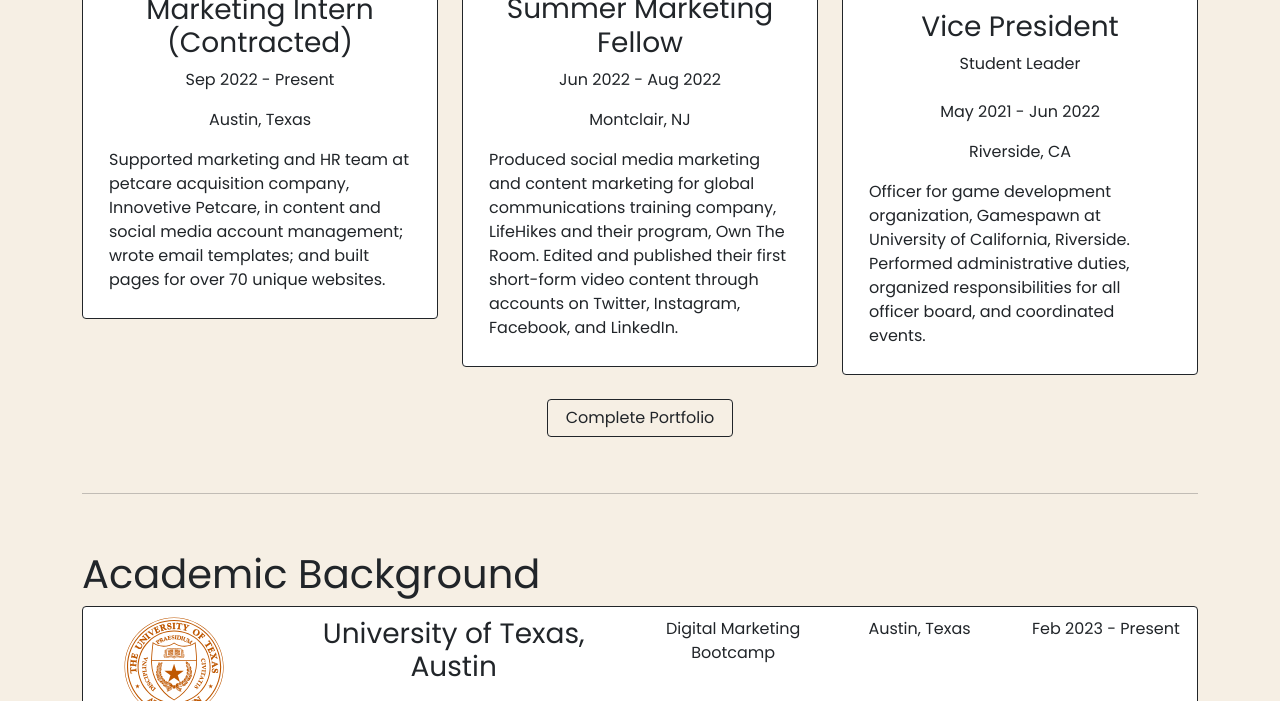
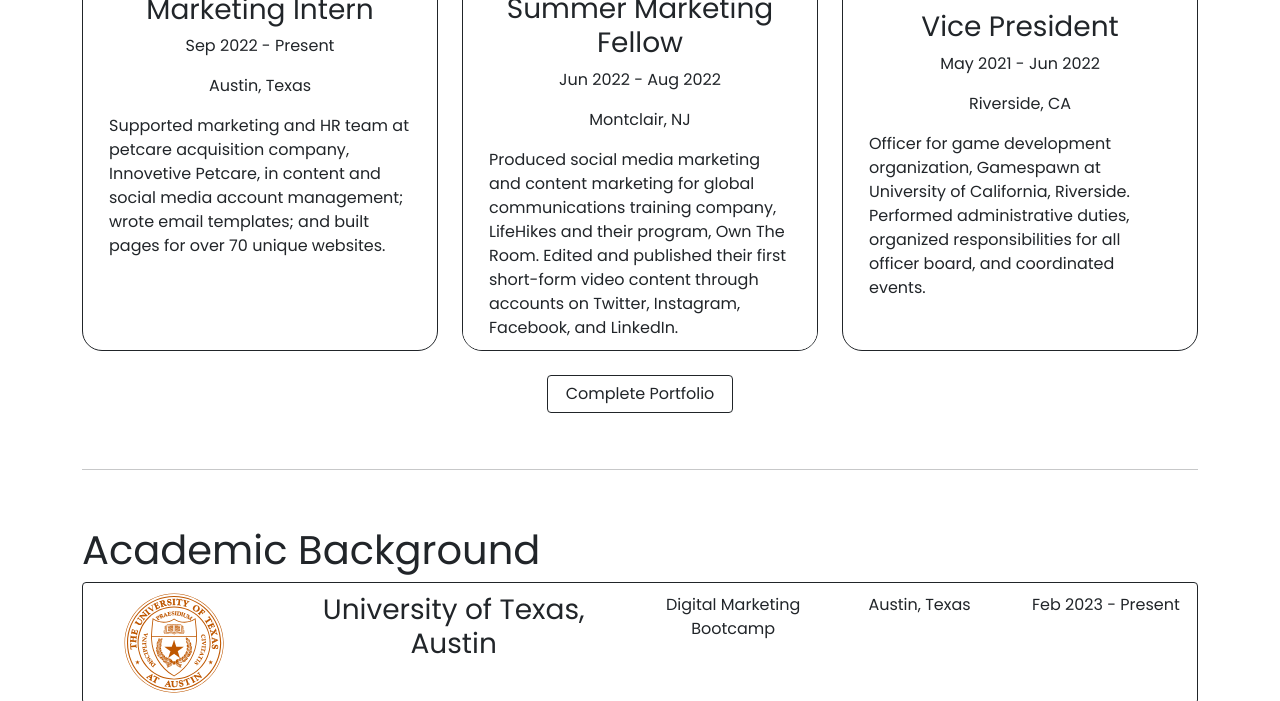
Before and after one commit to donovan-frazier/Izzy-portfolio, a plain HTML site: page index.html in a window 1280 px wide. Shown: the part 1214-1915 px from the top of the page. Drawn offline with nearby package versions, Linux system fonts and the light colour scheme.

```diff
--- a/CSS/main.css
+++ b/CSS/main.css
@@ -1,6 +1,5 @@
 body {
     font-family: 'Poppins', sans-serif;
-    background-color:#F6EFE4;
 }
 
 .navbar-nav > li {
@@ -12,10 +11,23 @@ body {
     padding-top:20px;
     padding-bottom:20px;
 }
+/*
+.card {
+    background-color:#F6EFE4;
+}
+*/
 
 .dark-mode {
     background-color:black;
     color:white;
+
+    .card {
+        background-color:black;
+    }
+
+    .btn {
+        color:#9DA5AF;
+    }
 }
 .dark-mode {
     animation-name:text-fade;
--- a/index.html
+++ b/index.html
@@ -276,11 +276,11 @@
 
         <div class="row gy-3">
             <div class="col position-relative">
-                <div class="card border-dark" style="padding:10px;">
+                <div class="card border-dark overflow-auto" style="padding:10px; height:450px; border-radius:20px;">
                     <img class="card-img-top mx-auto" src="images/IPC-Logo-small2.png" alt="Innovetive Petcare logo" style="width:200px; padding-top:10px;">
 
                     <div class="card-body">
-                        <h3 class="card-title text-center">Marketing Intern (Contracted)</h3>
+                        <h3 class="card-title text-center">Marketing Intern</h3>
                         <p class="card-text text-center">Sep 2022 - Present</p>
                         <p class="card-text text-center">Austin, Texas</p>
                         <p class="card-text">
@@ -290,8 +290,9 @@
                     </div>
                 </div>
             </div>
+
             <div class="col">
-                <div class="card border-dark" style="padding:10px;">
+                <div class="card border-dark overflow-auto" style="padding:10px; height:450px; border-radius:20px;">
                     <img class="card-img-top mx-auto" src="images/OTR-Powered-by-LifeHikes-logo-Horizontal.png" alt="LifeHikes logo" style="width:250px; padding-top:10px;">
 
                     <div class="card-body">
@@ -306,16 +307,15 @@
                     </div>
                 </div>
             </div>
+
             <div class="col">
-                <div class="card border-dark rounded" style="padding:10px;">
+                <div class="card border-dark overflow-auto" style="padding:10px; height:450px; border-radius:20px;">
                     <div class="bg-dark rounded mx-auto" style="padding:10px;">
                         <img class="card-img-top mx-auto" src="images/Gamespawn Logo.svg" alt="Gamespawn logo" style="width:250px; padding-top:10px;">
                     </div>
 
                     <div class="card-body">
                         <h3 class="card-title text-center">Vice President</h3>
-                        <figcaption class="text-center">Student Leader</figcaption>
-                        <br>
                         <p class="card-text text-center">May 2021 - Jun 2022</p>
                         <p class="card-text text-center">Riverside, CA</p>
                         <p class="card-text">
```
